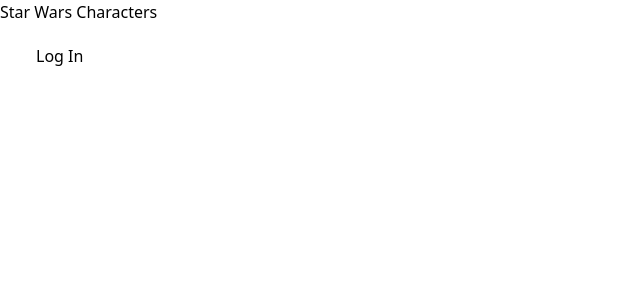
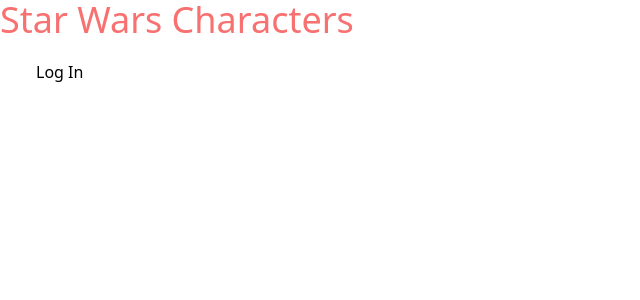
Before and after one commit to dinbusan/swapi_take_home, a React (Vite) app: page / in a window 1280 px wide. Shown: the top 300 px of the page, without its empty margins (0-640 px from the left). Built offline with nearby package versions, Linux system fonts and the light colour scheme.

Commit message:
added tailwind css

```diff
--- a/src/App.jsx
+++ b/src/App.jsx
@@ -1,5 +1,4 @@
 import React from "react";
-import Body from "./pages/Body";
 import LoginButton from "./components/LoginButton";
 import LogoutButton from "./components/LogoutButton";
 
@@ -7,7 +6,7 @@
   return (
 
       <div>
-        <h1>Star Wars Characters</h1>
+        <h1 className="text-4xl text-red-400">Star Wars Characters</h1>
         <LoginButton />
         <LogoutButton />
       </div>
```
